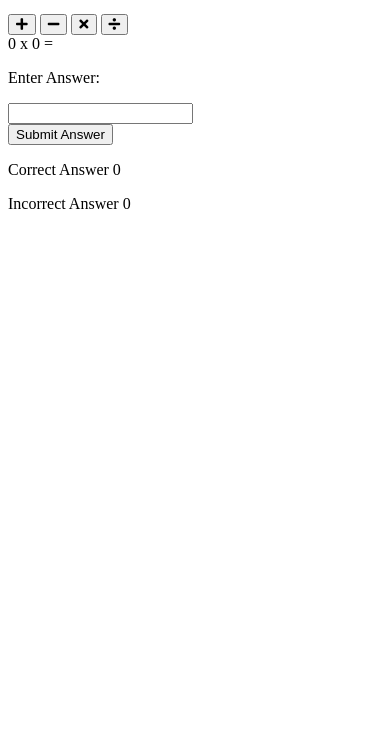
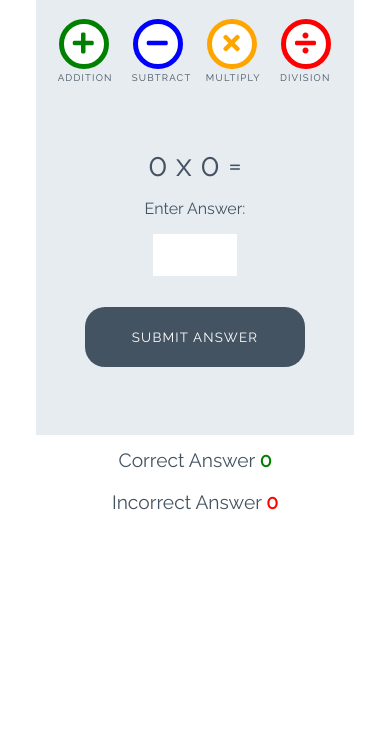
Before and after one commit to gassama94/love-maths, a plain HTML site: page index.html in a window 390 px wide. Shown: the part 105-844 px from the top of the page. Drawn offline with Linux system fonts and the light colour scheme.

Commit message:
Add styles for game

```diff
--- a/assets/css/style.css
+++ b/assets/css/style.css
@@ -0,0 +1,252 @@
+/* --------- Global style */
+
+body {
+    background-color: white;
+    font-family: "Raleway", sans-serif;
+    color: #445361;
+    text-align: center;
+}
+
+/* --------- Heading */
+
+.heading {
+    text-align: center;
+    font-size: 2.5rem;
+}
+
+.logo {
+    height: 40px;
+    padding-right: 5px;
+}
+
+/* --------- Game layout */
+
+.game-area {
+    background-color: #E6ECF0;
+    box-sizing: border-box;
+    width: 85%;
+    height: 65vh;
+    max-height: 450px;
+    max-width: 830px;
+    margin-left: auto;
+    margin-right: auto;
+    padding: 1%;
+}
+
+.question-area {
+    width: 50%;
+    font-size: 2rem;
+    margin: auto;
+    padding: 50px 0;
+}
+
+.question-area span {
+    padding: 0 15px;
+}
+
+.score-area {
+    margin: 5px auto;
+    width: 60%;
+    font-size: 1.2rem;
+}
+
+.controls-area {
+    width: 85%;
+    margin: 30px auto;
+}
+
+#score {
+    color: green;
+    font-weight: bold;
+}
+
+#incorrect {
+    color: red;
+    font-weight: bold;
+}
+
+.answer-message {
+    display: none;
+    font-size: 1rem;
+}
+
+#answer-box {
+    border: none;
+    color: #445361;
+    display: inline-block;
+    height: 40px;
+    width: 80px;
+    font-size: 1.2rem;
+}
+
+.scores {
+    display: inline-block;
+    padding: 25px;
+}
+
+/* --------- Buttons */
+
+.btn {
+    width: 220px;
+    height: 60px;
+    font-family: "Raleway", sans-serif;
+    text-transform: uppercase;
+    letter-spacing: 1.2px;
+    color: white;
+}
+
+.btn:focus {
+    outline: none;
+}
+
+.btn--big {
+    padding-top: 10px;
+    border-radius: 50%;
+    background-color: white;
+    border: 10px solid;
+    width: 100px;
+    height: 100px;
+    font-size: 3.2rem;
+    margin: 0 30px;
+    transition: all 0.5s;
+}
+
+.btn--big::after{
+    content: attr(data-type);
+    font-size: 1rem;
+    color: #445361;
+    position: relative;
+    left: -0.5em;
+}
+
+.btn--blue {
+    border-color: blue;
+    color: blue;
+}
+
+.btn--blue:active,
+.btn--blue:hover {
+    background-color: darkblue;
+    color: white;
+}
+
+.btn--orange {
+    border-color: orange;
+    color: orange;
+}
+
+.btn--orange:active,
+.btn--orange:hover {
+    background-color: darkorange;
+    color: white;
+}
+
+.btn--red {
+    border-color: red;
+    color: red;
+}
+
+.btn--red:active,
+.btn--red:hover {
+    background-color: darkred;
+    color: white;
+}
+
+.btn--green {
+    border-color: green;
+    color: green;
+}
+
+.btn--green:active,
+.btn--green:hover {
+    background-color: darkgreen;
+    color: white;
+}
+
+.btn--gray {
+    margin-top: 25px;
+    background-color: #445361;
+    border: 1px transparent;
+    border-radius: 20px;
+}
+
+.btn--gray:active,
+.btn--gray:hover {
+    background-color: #0d1013;
+}
+
+/* --------- Media queries */
+
+@media (max-width: 414px) {
+    .controls-area {
+        width: 100%;
+    }
+
+    .btn--big {
+        margin: 0 10px;
+        padding: 5px;
+        border: 5px solid;
+        width: 50px;
+        height: 50px;
+        font-size: 1.5rem;
+    }
+
+    .btn--big::after {
+        font-size: 0.6rem;
+        left: -0.7rem;
+    }
+
+    .question-area {
+        padding: 10% 0;
+        width: 100%;
+    }
+
+    .question-area span {
+        padding: 0;
+    }
+
+    .answer-message {
+        display: block;
+    }
+
+    #answer-box {
+        display: block;
+        margin: 0 auto;
+    }
+    .btn--gray {
+        margin-top: 0;
+    }
+
+    .score-area {
+        width: 100%;
+    }
+
+    .scores {
+        margin: 0.5em auto;
+        display: block;
+        padding: 5px;
+    }
+
+    .heading {
+        font-size: 2rem;
+    }
+}
+
+@media (max-width: 320px) {
+    .game-area {
+        height: 70vh;
+    }
+
+    .controls-area {
+        width: 75%;
+        margin: 10px auto;
+    }
+
+    .btn--big {
+        margin: 10px 10px;
+    }
+    .question-area {
+        padding: 10px 0;
+    }
+
+}
--- a/index.html
+++ b/index.html
@@ -20,17 +20,17 @@
 
     <div class="game-area">
        <div class="controls-area">
-       <button class="btn btn--big btn--green">
+       <button data-type="addition" class="btn btn--big btn--green">
         <i class="fas fa-plus"></i>
        </button>
-       <button class="btn btn--big btn--blue">
+       <button data-type="subtract" class="btn btn--big btn--blue">
         <i class="fas fa-minus"></i>
 
        </button>
-       <button class="btn btn--big btn--awesome">
+       <button data-type="multiply" class="btn btn--big btn--orange">
         <i class="fas fa-times"></i>
        </button>
-       <button class="btn btn--big btn--red">
+       <button data-type="division" class="btn btn--big btn--red">
         <i class="fas fa-divide"></i>
        </button>
        </div>
@@ -42,7 +42,7 @@
         <p class="answer-message">Enter Answer:</p>
         <input id="answer-box" type="number">
        </div>
-       <button class="btn btn--gray">Submit Answer</button>
+       <button data-type="submit" class="btn btn--gray">Submit Answer</button>
     </div>
     <div class="score-area">
         <p class="scores">Correct Answer <span id="score">0</span></p>
```
